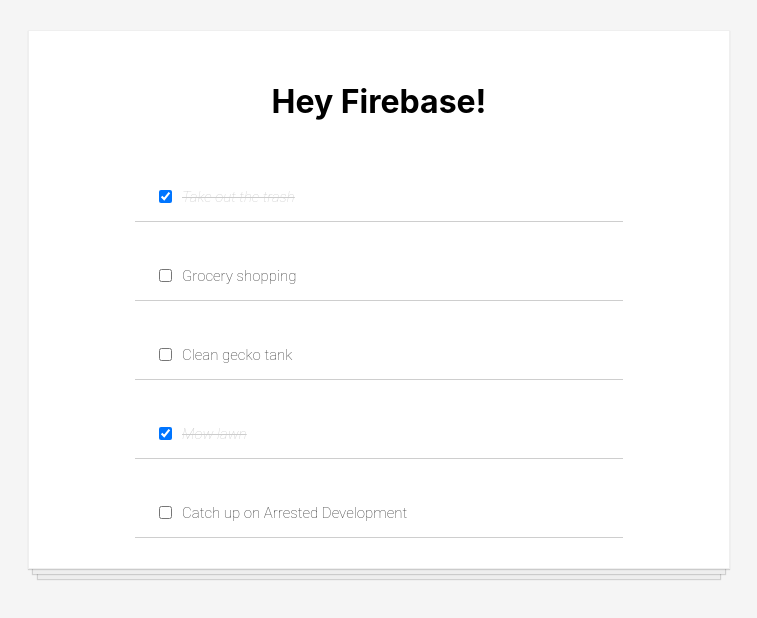
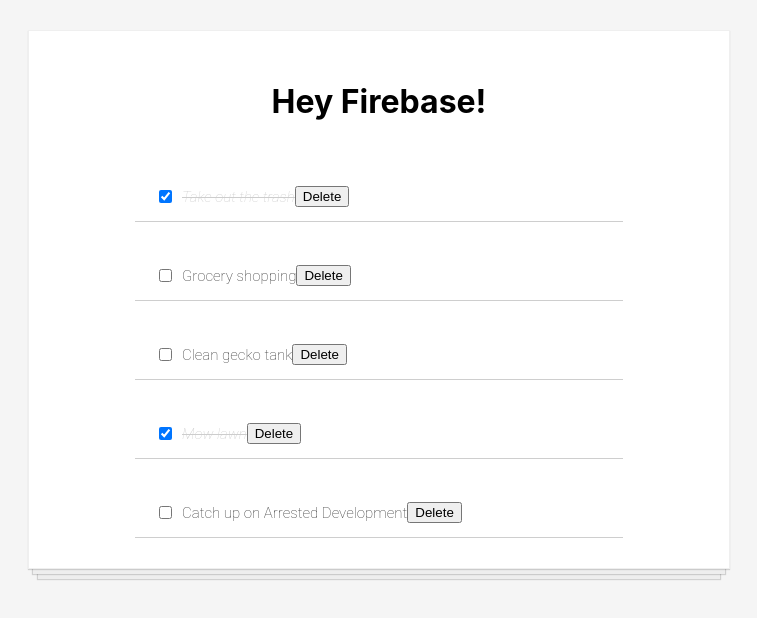
Before and after one commit to Doumham-Armah/todo-app-firebase, a React (Create React App) app: page / in a window 1280 px wide. Shown: the top 618 px of the page, without its empty margins (261-1018 px from the left). Built offline with nearby package versions, Linux system fonts and the light colour scheme.

Commit message:
feature: added delete button for toDo items

```diff
--- a/src/ToDoList.jsx
+++ b/src/ToDoList.jsx
@@ -12,16 +12,28 @@ const ToDoList = () => {
       if (todo.id === id) todo.completed = !todo.completed;
       return todo;
     });
-    console.log(updatedTodos);
+    // console.log(updatedTodos);
     setToDos(updatedTodos);
   }
+
+  const handleDelete = (id) => {
+    const updatedTodos = toDos.filter((todo) => {
+      if (todo.id !== id) return todo;
+    });
+    setToDos(updatedTodos);
+  };
 
   return (
     <div className="todo-list">
       <h1>Hey Firebase!</h1>
       {toDos.map((item) => (
         // console.log(item)
-        <ToDoItem key={item.id} item={item} handleChange={updateCompleted} />
+        <ToDoItem
+          key={item.id}
+          item={item}
+          handleChange={updateCompleted}
+          handleDelete={handleDelete}
+        />
       ))}
       {/* {console.log("toDos: ", toDos)} */}
     </div>
--- a/src/addItem.jsx
+++ b/src/addItem.jsx
@@ -23,6 +23,7 @@ const AddItem = ({ toDos, setToDos }) => {
         placeholder="enter to do"
         value={item.text}
         onChange={handleChange}
+        onDelete={handleDelete}
       />
       <button>Add</button>
     </form>
--- a/src/toDoItem.jsx
+++ b/src/toDoItem.jsx
@@ -1,6 +1,6 @@
 import React from "react";
 
-function ToDoItem({ item, handleChange }) {
+function ToDoItem({ item, handleChange, handleDelete }) {
   const completedStyle = {
     fontStyle: "italic",
     color: "#cdcdcd",
@@ -15,6 +15,7 @@ function ToDoItem({ item, handleChange }) {
         onChange={() => handleChange(item.id)}
       />
       <p style={item.completed ? completedStyle : null}>{item.text}</p>
+      <button onClick={() => handleDelete(item.id)}>Delete</button>
     </div>
   );
 }
```
